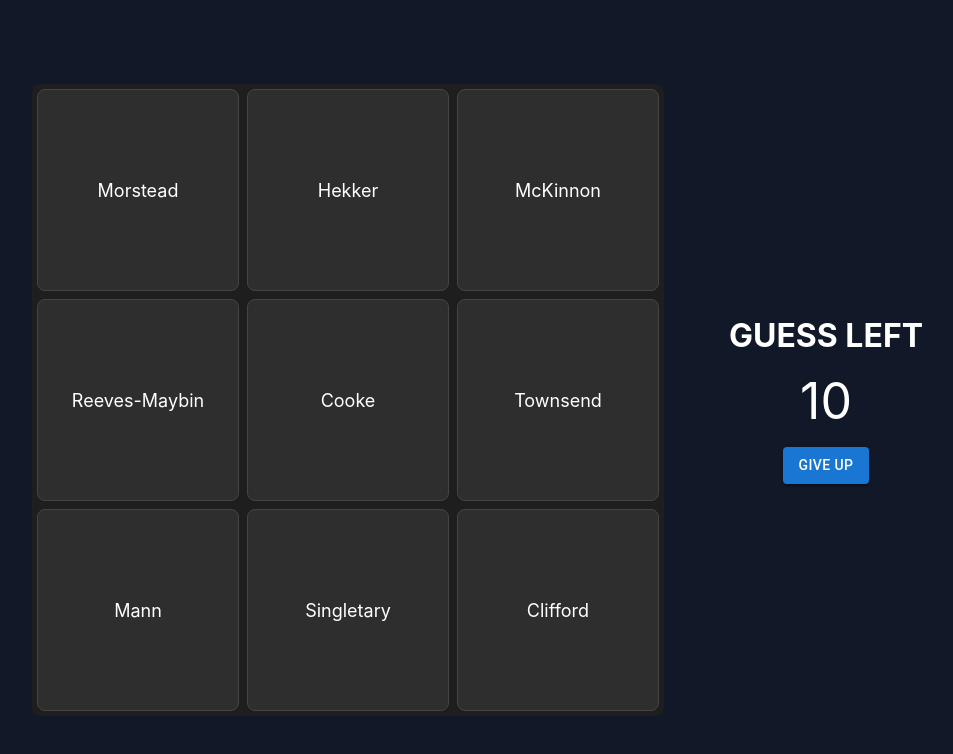
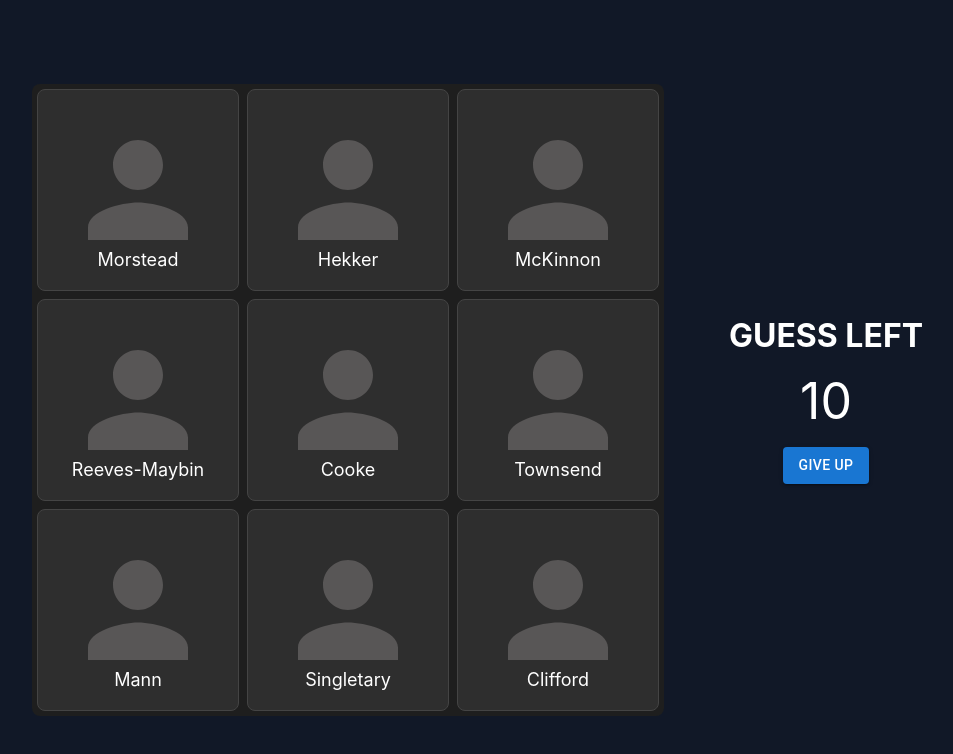
Before and after one commit to bankmotion/alumni-grid-frontend, a React (Create React App) app: page / in a window 1280 px wide. Shown: the top 754 px of the page, without its empty margins (292-1245 px from the left). Built offline with nearby package versions, Linux system fonts and the light colour scheme.

Commit message:
ADD: icon

```diff
--- a/package.json
+++ b/package.json
@@ -5,6 +5,7 @@
   "dependencies": {
     "@emotion/react": "^11.13.5",
     "@emotion/styled": "^11.13.5",
+    "@mui/icons-material": "^6.1.10",
     "@mui/material": "^6.1.10",
     "@testing-library/jest-dom": "^5.17.0",
     "@testing-library/react": "^13.4.0",
--- a/src/pages/GameBoard/GameBoardIndex.tsx
+++ b/src/pages/GameBoard/GameBoardIndex.tsx
@@ -1,13 +1,6 @@
 import { useEffect, useState } from "react";
-import {
-  Box,
-  Button,
-  List,
-  ListItem,
-  ListItemButton,
-  Modal,
-  Typography,
-} from "@mui/material";
+import { Box, Button, List, ListItem, Modal, Typography } from "@mui/material";
+import PersonIcon from "@mui/icons-material/Person";
 
 import useStyles from "./styles";
 import { College, PlayerInfo } from "../../models/interface";
@@ -219,7 +212,8 @@ const GameBoardIndex = () => {
             onClick={() => selectItem(item)}
             key={index}
           >
-            {item.name}
+            <PersonIcon className={classes.personAva} />
+            <Box className={classes.playerName}>{item.name}</Box>
           </Box>
         ))}
       </Box>
--- a/src/pages/GameBoard/styles.tsx
+++ b/src/pages/GameBoard/styles.tsx
@@ -26,6 +26,17 @@ const styles = makeStyles()((theme: Theme) => ({
     borderRadius: "8px",
   },
 
+  personAva: {
+    position: "absolute",
+    color: "#585656",
+    fontSize: "150px",
+  },
+
+  playerName: {
+    position: "absolute",
+    bottom: "20px",
+  },
+
   gridItem: {
     display: "flex",
     alignItems: "center",
@@ -38,10 +49,14 @@ const styles = makeStyles()((theme: Theme) => ({
     height: 200,
     borderRadius: "8px",
     transition: "0.3s",
+    position: "relative",
     "&:hover": {
       cursor: "pointer",
       backgroundColor: "#585656",
       transition: "0.3s",
+      "&>svg": {
+        color: "white",
+      },
     },
   },
 
```
Also changed, not shown: 1 other file (tests, documents, lock files or other folders).
